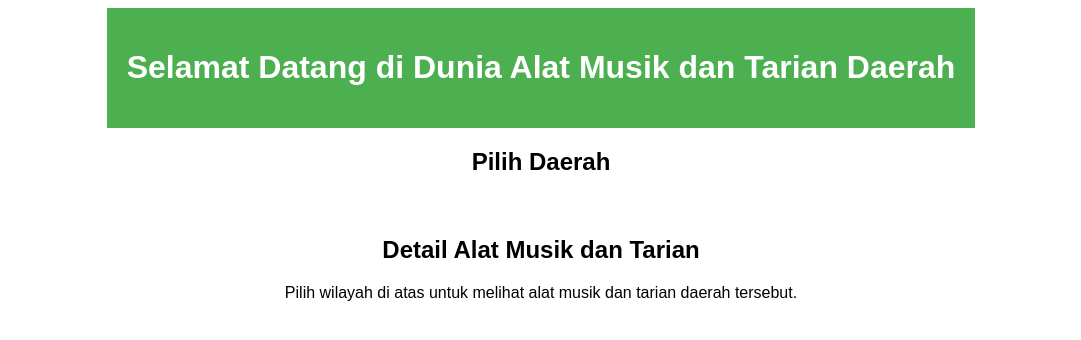
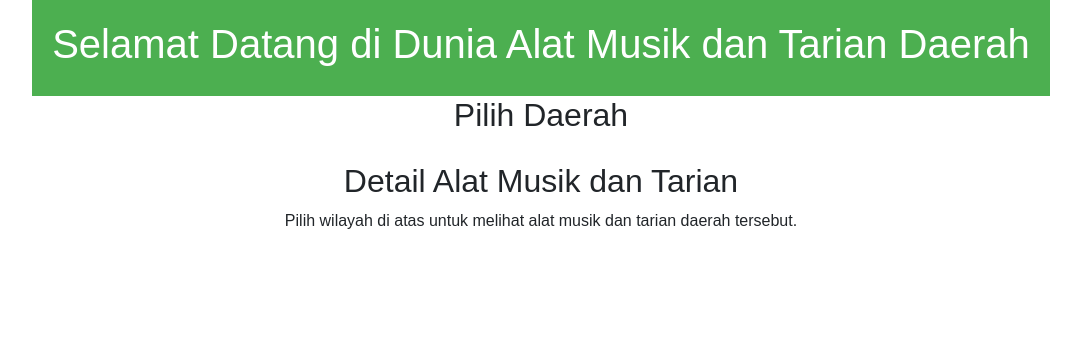
Before and after one commit to mraihanrama/SiNusa, a plain HTML site: page index.html in a window 1280 px wide. Shown: the whole page, without its empty margins (99-1180 px from the left). Drawn offline with nearby package versions, Linux system fonts and the light colour scheme.

Commit message:
Update index.html

```diff
--- a/index.html
+++ b/index.html
@@ -4,11 +4,12 @@
     <meta charset="UTF-8">
     <meta name="viewport" content="width=device-width, initial-scale=1.0">
     <title>Alat Musik dan Tarian Daerah</title>
+    <link rel="stylesheet" href="https://stackpath.bootstrapcdn.com/bootstrap/4.5.2/css/bootstrap.min.css">
     <link rel="stylesheet" href="style.css">
 </head>
 <body>
     <header>
-        <h1>Selamat Datang di Dunia Alat Musik dan Tarian Daerah</h1>
+        <h1 class="text-center">Selamat Datang di Dunia Alat Musik dan Tarian Daerah</h1>
     </header>
 
     <main>
```
